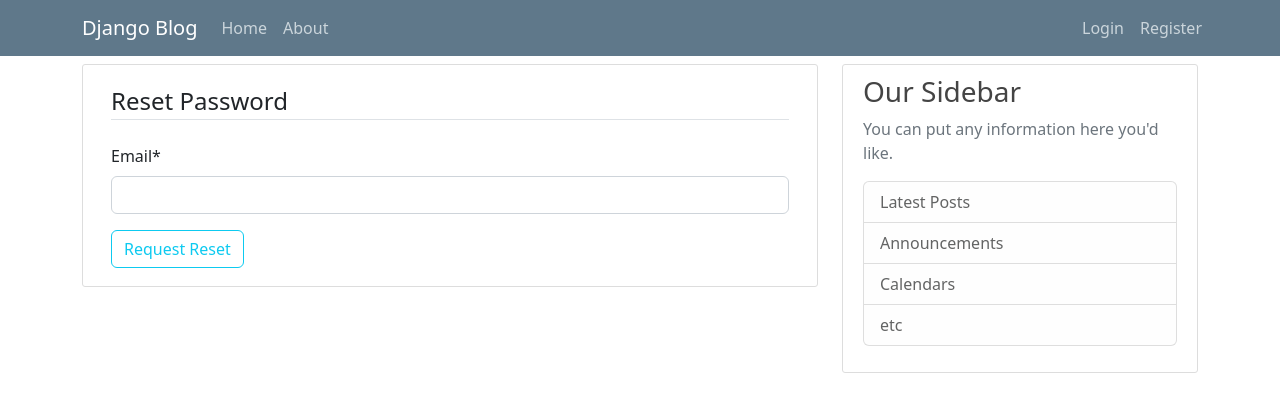
After one commit to fluxink/django_blog, a Django app: page /password-reset/ in a window 1280 px wide. The commit adds this page. Shown: the top 412 px of the page. Run offline with Django 4.2, Linux system fonts and the light colour scheme; some libraries are stand-ins or nearby versions.

Commit message:
password reset realization

```diff
--- a/django_blog_tutorial/blog/views.py
+++ b/django_blog_tutorial/blog/views.py
@@ -69,7 +69,7 @@ class PostUpdateView(LoginRequiredMixin, UserPassesTestMixin, SuccessMessageMixi
 class PostDeleteView(LoginRequiredMixin, UserPassesTestMixin, SuccessMessageMixin, DeleteView):
     model = Post
 
-    success_message = 'Post was deleted succsesfuly'
+    success_message = 'Post was deleted successfully'
 
     success_url = '/'
 
--- a/django_blog_tutorial/django_blog_tutorial/urls.py
+++ b/django_blog_tutorial/django_blog_tutorial/urls.py
@@ -26,6 +26,12 @@ urlpatterns = [
     path('register/', user_views.register, name='register'),
     path('login/', auth_views.LoginView.as_view(template_name='users/login.html'), name='login'),
     path('logout/', auth_views.LogoutView.as_view(template_name='users/logout.html'), name='logout'),
+
+    path('password-reset/', auth_views.PasswordResetView.as_view(template_name='users/password_reset.html'), name='password_reset'),
+    path('password-reset-complete/', auth_views.PasswordResetCompleteView.as_view(template_name='users/password_reset_complete.html'), name='password_reset_complete'),
+    path('password-reset/done/', auth_views.PasswordResetDoneView.as_view(template_name='users/password_reset_done.html'), name='password_reset_done'),
+    path('password-reset-confirm/<uidb64>/<token>', auth_views.PasswordResetConfirmView.as_view(template_name='users/password_reset_confirm.html'), name='password_reset_confirm'),
+
     path('profile/', user_views.profile, name='profile'),
 ]
 
--- /dev/null
+++ b/django_blog_tutorial/users/templates/users/password_reset.html
@@ -0,0 +1,16 @@
+{% extends 'blog/base.html' %}
+{% load crispy_forms_tags %}
+{% block content %}
+    <div class="content-section">
+        <form class="m-2" method="POST">
+            {% csrf_token %}
+            <fieldset class="form-group">
+                <legend class="border-bottom mb-4">Reset Password</legend>
+                {{ form|crispy }}
+            </fieldset>
+            <div class="form-group">
+                <button class="btn btn-outline-info" type="submit">Request Reset</button>
+            </div>
+        </form>
+    </div>
+{% endblock content %}
--- /dev/null
+++ b/django_blog_tutorial/users/templates/users/password_reset_done.html
@@ -0,0 +1,6 @@
+{% extends 'blog/base.html' %}
+{% block content %}
+    <div class="alert alert-info" role="alert">
+        An email with instructions to reset your password has been sent
+    </div>
+{% endblock content %}
```
Also changed, not shown: django_blog_tutorial/django_blog_tutorial/settings.py (+9 -1 lines), django_blog_tutorial/posts.json (deleted, +0 -1 lines), django_blog_tutorial/users/templates/users/login.html (+6 -2 lines), django_blog_tutorial/users/templates/users/password_reset_complete.html (added, +7 -0 lines), django_blog_tutorial/users/templates/users/password_reset_confirm.html (added, +16 -0 lines).
